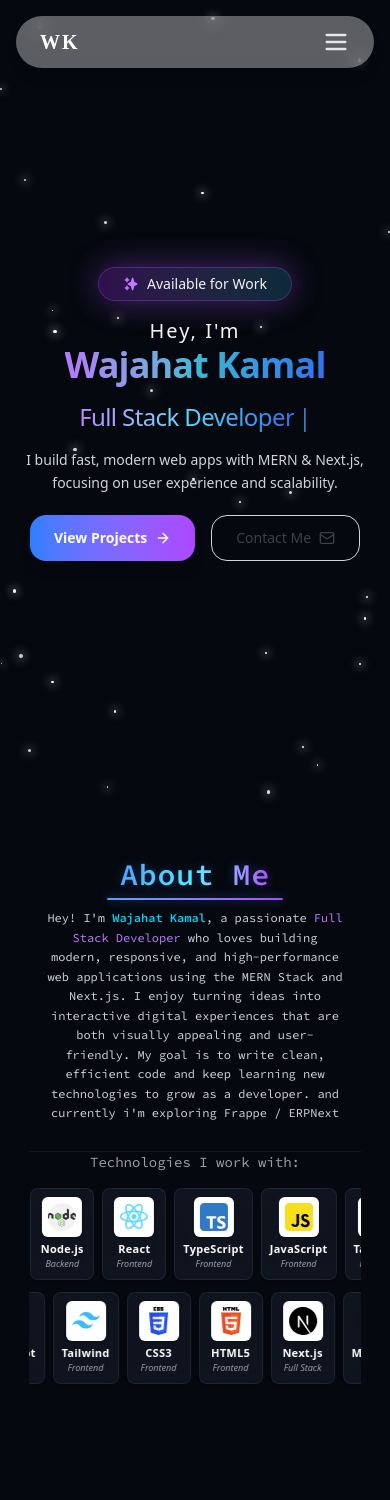
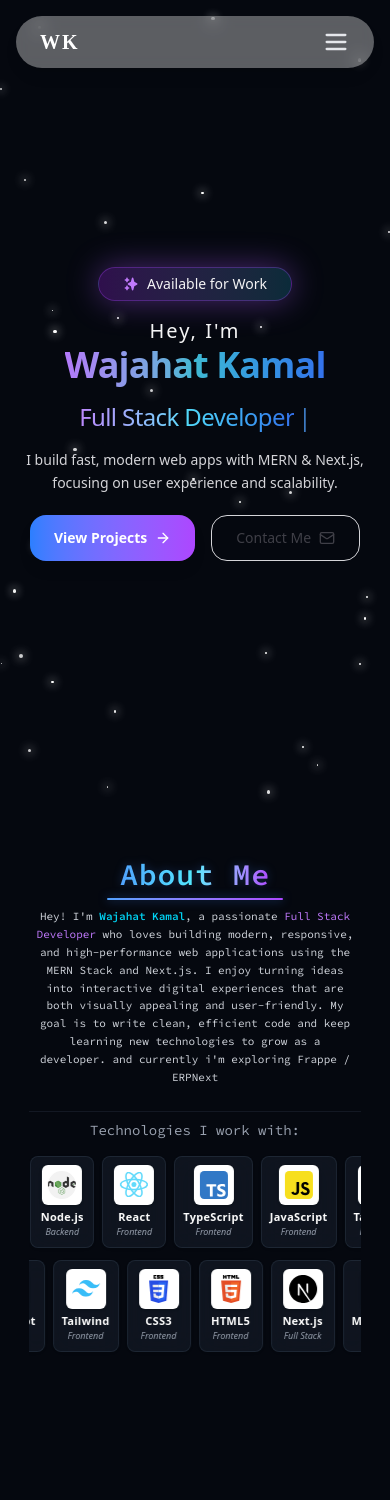
Before and after one commit to wajahat-kamal/Dev-Portfolio, a React (Vite) app: page / in a window 390 px wide. Shown: the top 1500 px of the page. Built offline with nearby package versions, Linux system fonts and the light colour scheme.

Commit message:
Refactor AboutSection: streamline layout by removing unnecessary elements, adjusting text size, and enhancing spacing for better visual flow.

```diff
--- a/src/components/AboutSection.jsx
+++ b/src/components/AboutSection.jsx
@@ -15,10 +15,10 @@ export const AboutSection = () => {
       viewport={{ once: true }}
     >
       {/* ====== Image + Text Container ====== */}
-      <div className="flex flex-col md:flex-row items-center justify-center gap-4 w-full max-w-4xl mt-10">
+      <div className="flex flex-col md:flex-row items-center justify-center w-full max-w-4xl mt-10">
         {/* ====== Text Content ====== */}
         <motion.div
-          className="w-[90%] text-center space-y-4 px-3 md:px-0 mb-6"
+          className="w-[90%] text-center space-y-4  mb-6"
           initial={{ opacity: 0, x: -30 }}
           whileInView={{ opacity: 1, x: 0 }}
           transition={{ duration: 0.6, ease: "easeOut" }}
@@ -31,7 +31,7 @@ export const AboutSection = () => {
             <span className="absolute -bottom-2 left-1/2 md:left-78.5 -translate-x-1/2 md:translate-x-0 w-44 h-[2px] bg-gradient-to-r from-blue-400 to-purple-500 rounded-full shadow-[0_0_10px_rgba(59,130,246,0.6)]"></span>
           </h2>
 
-          <p className="text-gray-300 text-[12px] sm:text-[15px] leading-relaxed fira-code">
+          <p className="text-gray-300 text-[11px] sm:text-[15px] leading-relaxed fira-code">
             Hey! I'm{" "}
             <span className="font-semibold text-cyan-400">Wajahat Kamal</span>,
             a passionate{" "}
@@ -44,23 +44,11 @@ export const AboutSection = () => {
           </p>
         </motion.div>
 
-        {/* ====== Profile Card ====== */}
-        {/* <motion.div
-          className="w-[240px] sm:w-[300px] rounded-2xl bg-zinc-900 shadow-xl pb-2"
-          initial={{ opacity: 0, x: 30 }}
-          whileInView={{ opacity: 1, x: 0 }}
-          transition={{ duration: 0.6, ease: "easeOut", delay: 0.1 }}
-          viewport={{ once: true }}
-          // whileHover={{ scale: 1.05, transition: { duration: 0.3 } }} // <-- hover effect
-        >
-          <img src={wkImage} alt="Wajahat Kamal" className="rounded-xl h-55 w-full object-cover" />
-        </motion.div> */}
-
       </div>
 
       {/* ====== Skills Section ====== */}
       <motion.div
-        className="mt-1 w-[93%] md:w-[80%] lg:w-[71%] border-t border-gray-700/30"
+        className="pt-2 w-[93%] md:w-[80%] lg:w-[71%] border-t border-gray-700/30"
         initial={{ opacity: 0, y: 50 }}
         whileInView={{ opacity: 1, y: 0 }}
         transition={{ duration: 0.5, ease: "easeOut" }}
```
